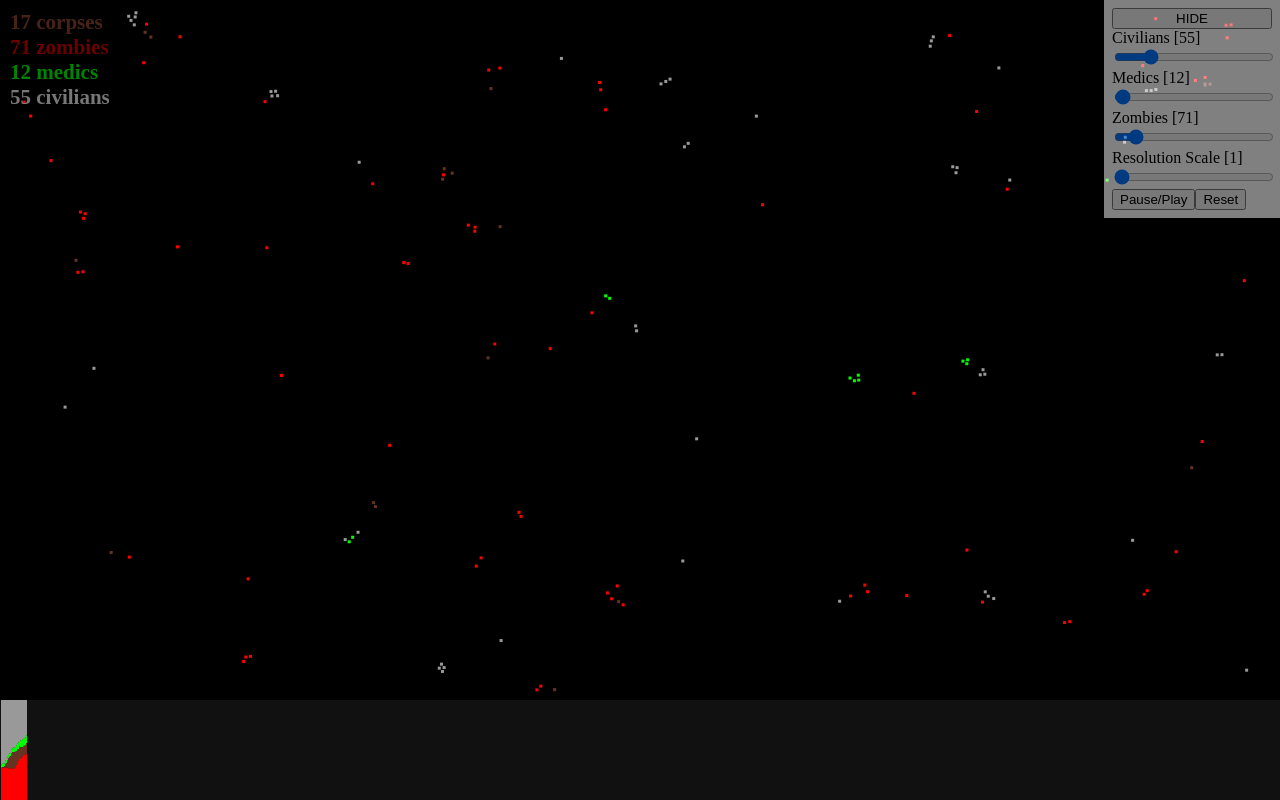
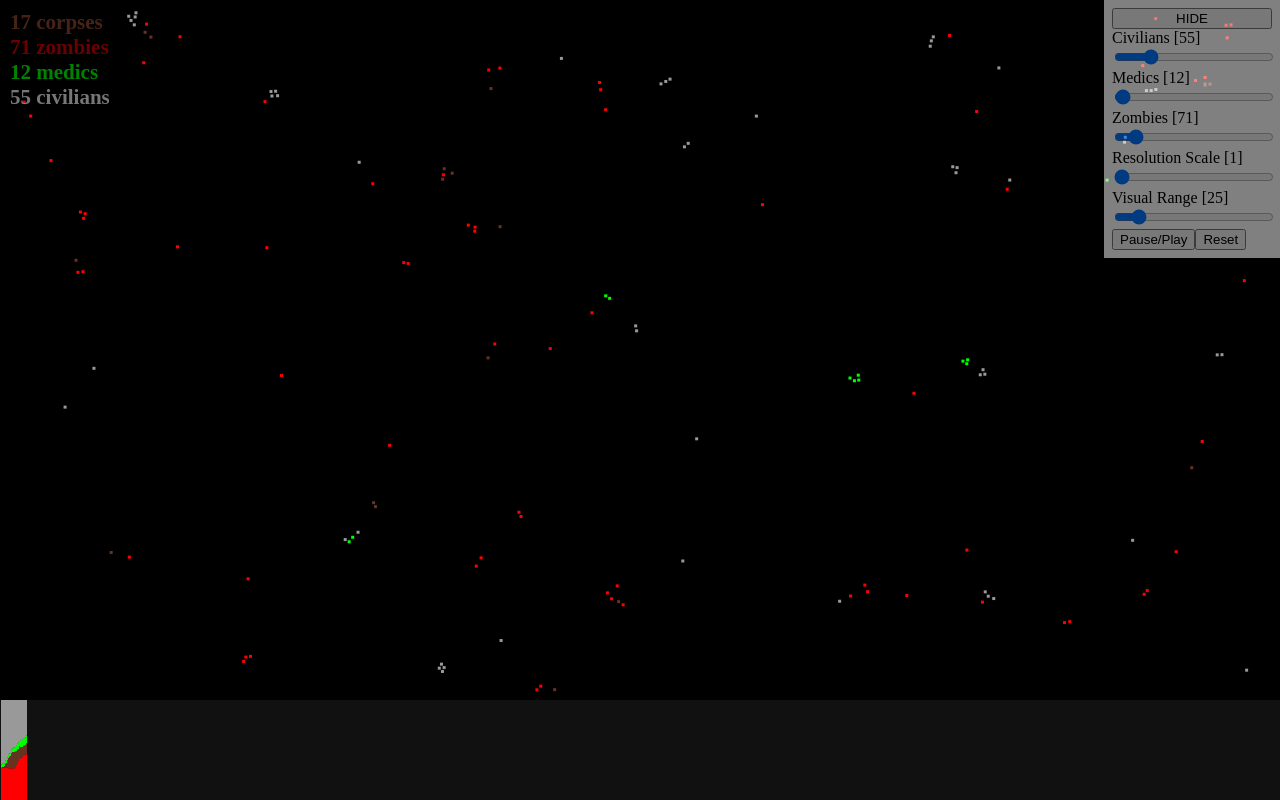
Before and after one commit to mrchimp/zombies-vs-medics, a Vue app: page / in a window 1280 px wide. Both pictures are taken after a click on the button "Show controls". Built offline with nearby package versions, Linux system fonts and the light colour scheme.

Commit message:
Add visual range slider

```diff
--- a/src/components/ZombiesVsMedics.vue
+++ b/src/components/ZombiesVsMedics.vue
@@ -542,9 +542,9 @@ function updateCounts() {
           />
         </div>
         <div>
-          <label for="resolutionScale"
-            >Resolution Scale [<span v-text="resolutionScale"></span>]</label
-          >
+          <label for="resolutionScale">
+            Resolution Scale [<span v-text="resolutionScale"></span>]
+          </label>
           <input
             type="range"
             min="1"
@@ -552,6 +552,12 @@ function updateCounts() {
             v-model="resolutionScale"
             @input="reset"
           />
+        </div>
+        <div>
+          <label for="visualRange">
+            Visual Range [<span v-text="visualRange"></span>]
+          </label>
+          <input type="range" min="1" max="200" v-model="visualRange" />
         </div>
 
         <button @click.prevent="onPause">Pause/Play</button>
```
